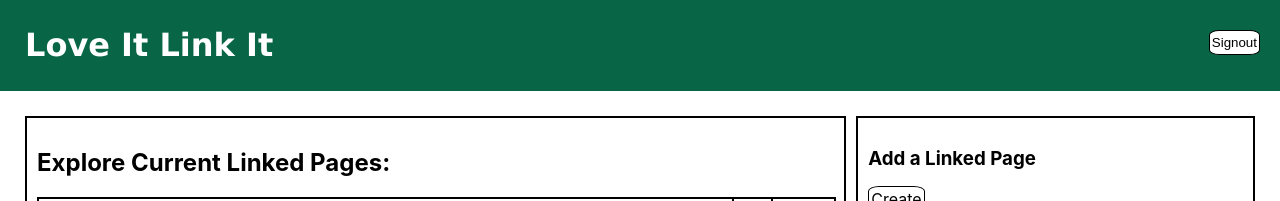
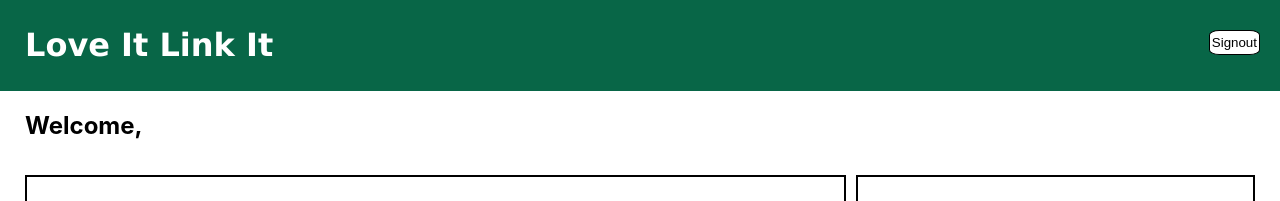
Before and after one commit to BlakeGreeley/Love-It-Link-It, a React (Create React App) app in the folder client/: page / in a window 1280 px wide. Shown: the top 201 px of the page. Built offline with nearby package versions, Linux system fonts and the light colour scheme; no server answers.

Commit message:
updating 9/6/22

```diff
--- a/client/src/App.css
+++ b/client/src/App.css
@@ -13,6 +13,10 @@
   padding: 5px;
   display: flex;
   justify-content: space-between;
+}
+
+.message {
+  margin-left: 25px;
 }
 
 .btn-header {
--- a/client/src/components/Main.js
+++ b/client/src/components/Main.js
@@ -25,6 +25,8 @@ const Main = () => {
                 <h1 className="title">Love It Link It</h1>
                 {/* signout link */} <button type="submit" link to='/new' className="btn-header">Signout</button>
             </div>
+
+            <h2 className="message">Welcome, </h2>
 
             <div className="content">
                 <div className="left-content">
```
